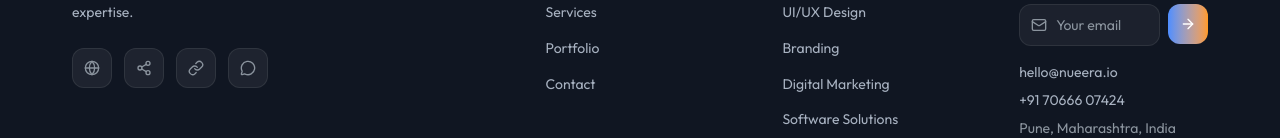
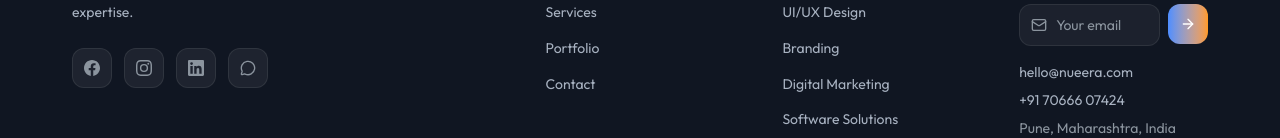
Before and after one commit to nueera/webpage_v3, a Next.js app: page /contact in a window 1280 px wide. Shown: the part 2444-2582 px from the top of the page. Built offline with nearby package versions, Linux system fonts and the light colour scheme.

Commit message:
fix: update social links (Facebook, Instagram, LinkedIn) with real URLs and brand SVG icons; change email to hello@nueera.com

```diff
--- a/src/app/contact/page.tsx
+++ b/src/app/contact/page.tsx
@@ -84,7 +84,7 @@
           <div className="grid grid-cols-1 md:grid-cols-3 gap-6">
             {[
               { icon: Phone, title: 'Strategy Call', desc: 'Book a free 30-minute strategy session.', action: 'Book a Call', href: 'https://wa.me/917066607424' },
-              { icon: Mail, title: 'General Inquiry', desc: 'Drop us an email and we\'ll get back to you.', action: 'Send Email', href: 'email', emailTo: 'hello@nueera.io' },
+              { icon: Mail, title: 'General Inquiry', desc: 'Drop us an email and we\'ll get back to you.', action: 'Send Email', href: 'email', emailTo: 'hello@nueera.com' },
               { icon: MessageCircle, title: 'WhatsApp', desc: 'Quick chat? Reach us instantly.', action: 'Chat Now', href: 'https://wa.me/917066607424' },
             ].map((opt, idx) => (
               <FadeUp key={opt.title} delay={idx * 0.1}>
@@ -230,7 +230,7 @@
               <FadeUp delay={0.2}>
                 <div className="space-y-4">
                   {[
-                    { icon: Mail, title: 'Email', value: 'hello@nueera.io', href: 'mailto:hello@nueera.io', color: 'blue' },
+                    { icon: Mail, title: 'Email', value: 'hello@nueera.com', href: 'mailto:hello@nueera.com', color: 'blue' },
                     { icon: Clock, title: 'Response Time', value: 'Within 24 hours', color: 'orange' },
                     { icon: MessageCircle, title: 'WhatsApp', value: '+91 70666 07424', href: 'https://wa.me/917066607424', color: 'green' },
                     { icon: MapPin, title: 'Location', value: 'Pune, Maharashtra, India', color: 'orange' },
--- a/src/app/layout.tsx
+++ b/src/app/layout.tsx
@@ -127,11 +127,12 @@
                 "addressRegion": "Maharashtra",
                 "addressCountry": "IN"
               },
-              "email": "hello@nueera.io",
+              "email": "hello@nueera.com",
               "telephone": "+917066607424",
               "sameAs": [
-                "https://linkedin.com/company/nueera",
-                "https://instagram.com/nueera"
+                "https://www.facebook.com/nueera",
+                "https://www.instagram.com/_nueera_",
+                "https://www.linkedin.com/company/115797053"
               ],
               "foundingDate": "2023",
               "founders": [
--- a/src/components/footer.tsx
+++ b/src/components/footer.tsx
@@ -3,7 +3,7 @@
 import { useState } from 'react';
 import Link from 'next/link';
 import Image from 'next/image';
-import { Globe, Share2, Link as LinkIcon, MessageCircle, Mail, ArrowRight, ChevronDown, ChevronUp } from 'lucide-react';
+import { MessageCircle, Mail, ArrowRight, ChevronDown, ChevronUp } from 'lucide-react';
 
 const quickLinks = [
   { href: '/', label: 'Home' },
@@ -89,10 +89,10 @@
             </p>
             <div className="flex items-center gap-3">
               {[
-                { href: 'https://facebook.com', icon: Globe, label: 'Website', color: 'hover:text-[var(--blue-primary)] hover:border-[var(--blue-primary)] hover:shadow-[0_0_12px_var(--glow-blue)]' },
-                { href: 'https://instagram.com', icon: Share2, label: 'Instagram', color: 'hover:text-[var(--orange-primary)] hover:border-[var(--orange-primary)] hover:shadow-[0_0_12px_var(--glow-orange)]' },
-                { href: 'https://linkedin.com', icon: LinkIcon, label: 'LinkedIn', color: 'hover:text-[var(--blue-primary)] hover:border-[var(--blue-primary)] hover:shadow-[0_0_12px_var(--glow-blue)]' },
-                { href: 'https://wa.me/917066607424', icon: MessageCircle, label: 'WhatsApp', color: 'hover:text-green-500 hover:border-green-500 hover:shadow-[0_0_12px_rgba(34,197,94,0.3)]' },
+                { href: 'https://www.facebook.com/nueera', label: 'Facebook', svg: <svg className="w-4 h-4" viewBox="0 0 24 24" fill="currentColor"><path d="M24 12.073c0-6.627-5.373-12-12-12s-12 5.373-12 12c0 5.99 4.388 10.954 10.125 11.854v-8.385H7.078v-3.47h3.047V9.43c0-3.007 1.792-4.669 4.533-4.669 1.312 0 2.686.235 2.686.235v2.953H15.83c-1.491 0-1.956.925-1.956 1.874v2.25h3.328l-.532 3.47h-2.796v8.385C19.612 23.027 24 18.062 24 12.073z"/></svg>, color: 'hover:text-[#1877F2] hover:border-[#1877F2] hover:shadow-[0_0_12px_rgba(24,119,242,0.3)]' },
+                { href: 'https://www.instagram.com/_nueera_', label: 'Instagram', svg: <svg className="w-4 h-4" viewBox="0 0 24 24" fill="currentColor"><path d="M12 2.163c3.204 0 3.584.012 4.85.07 3.252.148 4.771 1.691 4.919 4.919.058 1.265.069 1.645.069 4.849 0 3.205-.012 3.584-.069 4.849-.149 3.225-1.664 4.771-4.919 4.919-1.266.058-1.644.07-4.85.07-3.204 0-3.584-.012-4.849-.07-3.26-.149-4.771-1.699-4.919-4.92-.058-1.265-.07-1.644-.07-4.849 0-3.204.013-3.583.07-4.849.149-3.227 1.664-4.771 4.919-4.919 1.266-.057 1.645-.069 4.849-.069zM12 0C8.741 0 8.333.014 7.053.072 2.695.272.273 2.69.073 7.052.014 8.333 0 8.741 0 12c0 3.259.014 3.668.072 4.948.2 4.358 2.618 6.78 6.98 6.98C8.333 23.986 8.741 24 12 24c3.259 0 3.668-.014 4.948-.072 4.354-.2 6.782-2.618 6.979-6.98.059-1.28.073-1.689.073-4.948 0-3.259-.014-3.667-.072-4.947-.196-4.354-2.617-6.78-6.979-6.98C15.668.014 15.259 0 12 0zm0 5.838a6.162 6.162 0 100 12.324 6.162 6.162 0 000-12.324zM12 16a4 4 0 110-8 4 4 0 010 8zm6.406-11.845a1.44 1.44 0 100 2.881 1.44 1.44 0 000-2.881z"/></svg>, color: 'hover:text-[#E4405F] hover:border-[#E4405F] hover:shadow-[0_0_12px_rgba(228,64,95,0.3)]' },
+                { href: 'https://www.linkedin.com/company/115797053', label: 'LinkedIn', svg: <svg className="w-4 h-4" viewBox="0 0 24 24" fill="currentColor"><path d="M20.447 20.452h-3.554v-5.569c0-1.328-.027-3.037-1.852-3.037-1.853 0-2.136 1.445-2.136 2.939v5.667H9.351V9h3.414v1.561h.046c.477-.9 1.637-1.85 3.37-1.85 3.601 0 4.267 2.37 4.267 5.455v6.286zM5.337 7.433a2.062 2.062 0 01-2.063-2.065 2.064 2.064 0 112.063 2.065zm1.782 13.019H3.555V9h3.564v11.452zM22.225 0H1.771C.792 0 0 .774 0 1.729v20.542C0 23.227.792 24 1.771 24h20.451C23.2 24 24 23.227 24 22.271V1.729C24 .774 23.2 0 22.222 0h.003z"/></svg>, color: 'hover:text-[#0A66C2] hover:border-[#0A66C2] hover:shadow-[0_0_12px_rgba(10,102,194,0.3)]' },
+                { href: 'https://wa.me/917066607424', label: 'WhatsApp', svg: <MessageCircle className="w-4 h-4" />, color: 'hover:text-green-500 hover:border-green-500 hover:shadow-[0_0_12px_rgba(34,197,94,0.3)]' },
               ].map((social) => (
                 <a
                   key={social.label}
@@ -102,7 +102,7 @@
                   className={`w-10 h-10 rounded-xl flex items-center justify-center bg-[var(--bg-glass)] border border-[var(--border-soft)] text-[var(--text-muted)] transition-all duration-300 ${social.color} hover:-translate-y-0.5`}
                   aria-label={social.label}
                 >
-                  <social.icon className="w-4 h-4" />
+                  {social.svg}
                 </a>
               ))}
             </div>
@@ -201,8 +201,8 @@
                   </button>
                 </form>
                 <div className="mt-4 space-y-2">
-                  <a href="mailto:hello@nueera.io" className="text-[var(--text-secondary)] text-sm hover:text-[var(--blue-primary)] transition-colors block">
-                    hello@nueera.io
+                  <a href="mailto:hello@nueera.com" className="text-[var(--text-secondary)] text-sm hover:text-[var(--blue-primary)] transition-colors block">
+                    hello@nueera.com
                   </a>
                   <a href="https://wa.me/917066607424" target="_blank" rel="noopener noreferrer" className="text-[var(--text-secondary)] text-sm hover:text-green-500 transition-colors block">
                     +91 70666 07424
@@ -236,8 +236,8 @@
               </button>
             </form>
             <div className="mt-4 space-y-2">
-              <a href="mailto:hello@nueera.io" className="text-[var(--text-secondary)] text-sm hover:text-[var(--blue-primary)] transition-colors block">
-                hello@nueera.io
+              <a href="mailto:hello@nueera.com" className="text-[var(--text-secondary)] text-sm hover:text-[var(--blue-primary)] transition-colors block">
+                hello@nueera.com
               </a>
               <a href="https://wa.me/917066607424" target="_blank" rel="noopener noreferrer" className="text-[var(--text-secondary)] text-sm hover:text-green-500 transition-colors block">
                 +91 70666 07424
--- a/src/components/home-contact-section.tsx
+++ b/src/components/home-contact-section.tsx
@@ -19,8 +19,8 @@
   {
     icon: Mail,
     title: 'Email',
-    value: 'hello@nueera.io',
-    href: 'mailto:hello@nueera.io',
+    value: 'hello@nueera.com',
+    href: 'mailto:hello@nueera.com',
     color: 'blue' as const,
   },
   {
```
